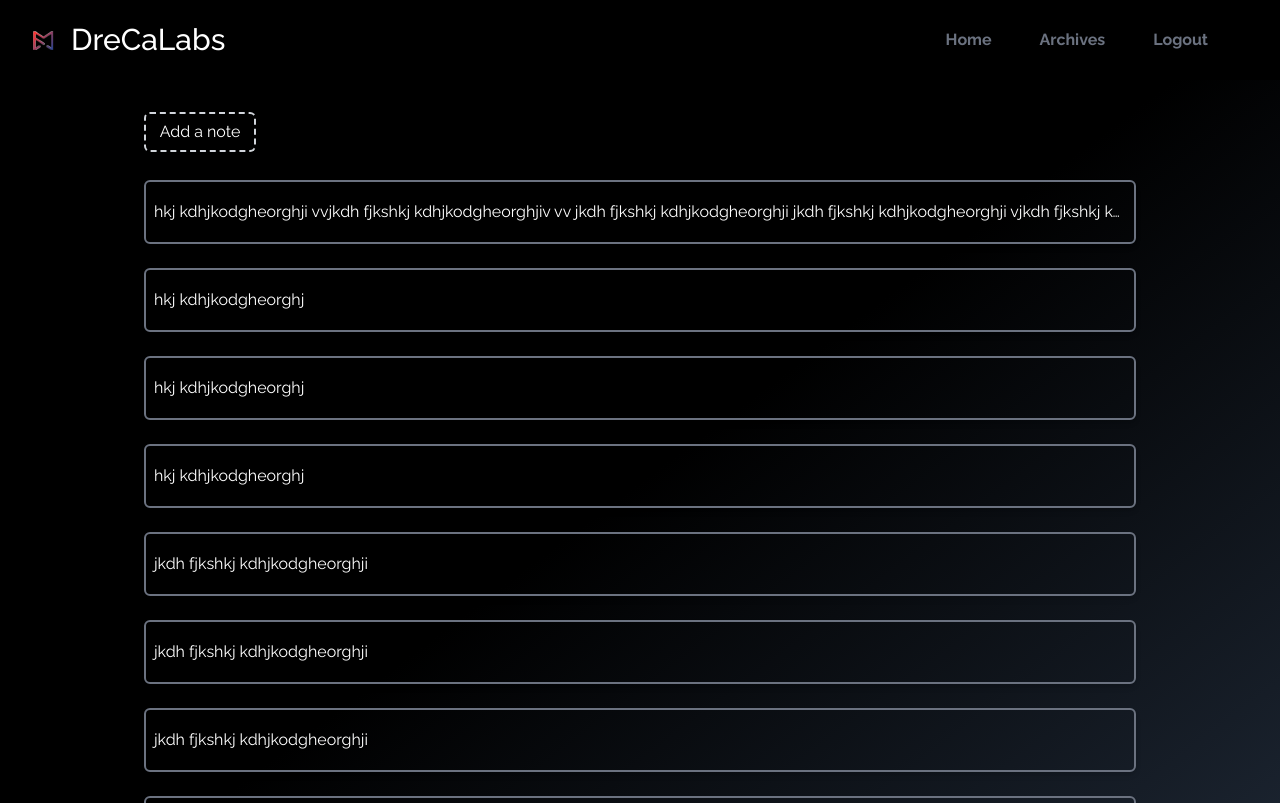
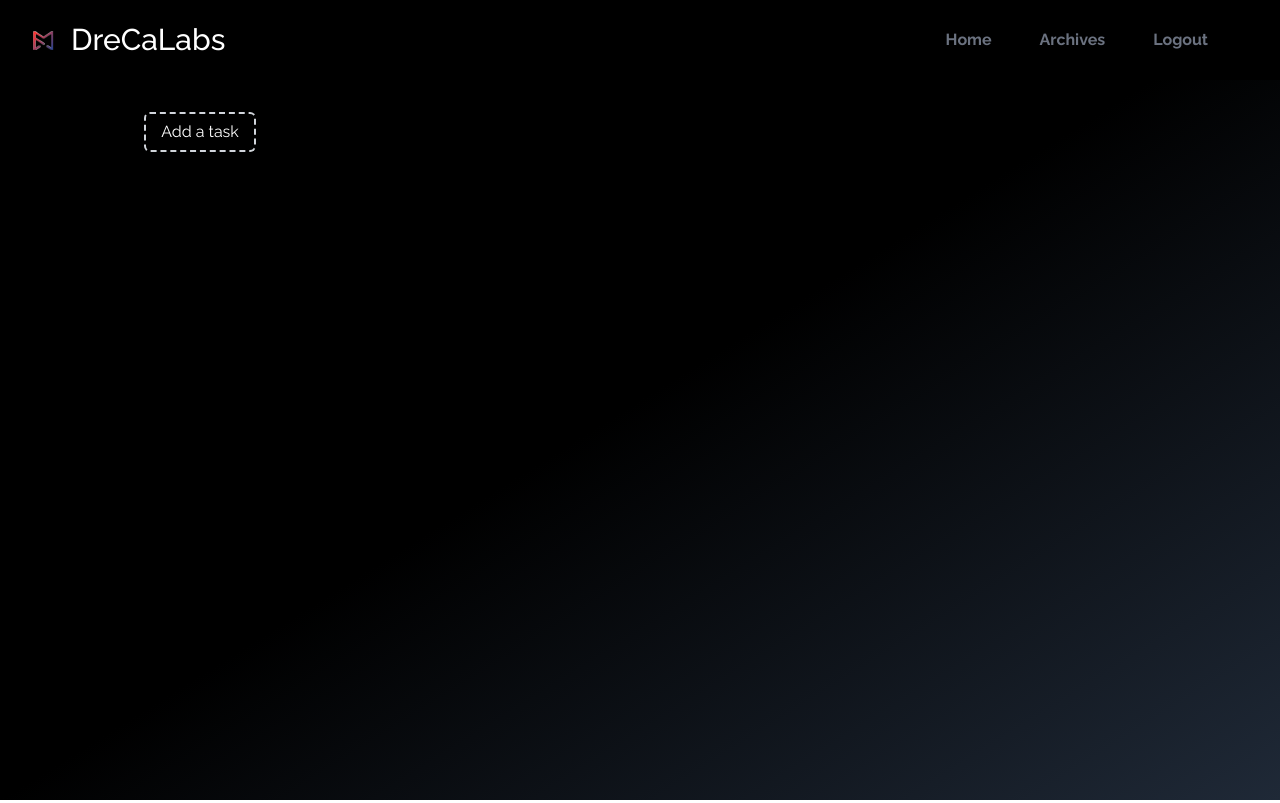
Before and after one commit to abhiiishek07/DreCaLabs-Assignment, a React (Create React App) app: page / in a window 1280 px wide. Shown: the top 803 px of the page. Built offline with nearby package versions, Linux system fonts and the light colour scheme.

Commit message:
Added state of task

```diff
--- a/src/pages/Home.jsx
+++ b/src/pages/Home.jsx
@@ -1,8 +1,20 @@
 import React, { useState } from "react";
 import Navbar from "../components/Navbar";
+import { BiMessageSquareAdd, BiMessageSquareX } from "react-icons/bi";
 
 function Home() {
   const [addNote, setAddNote] = useState(false);
+  const [tasks, setTasks] = useState([]);
+  const [msg, setMsg] = useState("");
+  const handleAddMsg = () => {
+    const newItem = {
+      id: Date.now(),
+      message: msg,
+    };
+    tasks.unshift(newItem);
+    setTasks(tasks);
+    setAddNote(!addNote);
+  };
   return (
     <>
       <Navbar />
@@ -12,62 +24,46 @@ function Home() {
             className="mt-28 ml-4 my-3 cursor-pointer hover:scale-105 duration-500  rounded-md border-dashed border-2 border-gray-300  h-10 flex justify-center items-center w-28 text-white"
             onClick={() => setAddNote(!addNote)}
           >
-            Add a note
+            Add a task
           </div>
 
           <div className="my-4 h-full flex flex-col mx-4 gap-6">
             {addNote && (
+              <div className="flex">
                 <textarea
                   placeholder="Enter Your Message"
-                rows="3"
-                className="p-2 bg-transparent border-2 rounded-md text-white focus:outline-none "
+                  rows="2"
+                  className="p-2 bg-transparent border-2 rounded-md text-white focus:outline-none w-full mr-1"
+                  onChange={(e) => setMsg(e.target.value)}
                 />
+
+                <div className="flex justify-center items-center gap-3">
+                  <BiMessageSquareAdd
+                    size={30}
+                    className="cursor-pointer"
+                    onClick={handleAddMsg}
+                  />
+                  <BiMessageSquareX
+                    size={30}
+                    className="cursor-pointer"
+                    onClick={() => setAddNote(!addNote)}
+                  />
+                </div>
+              </div>
             )}
-            <div className="w-full cursor-pointer hover:scale-105 duration-500 min-h-[4rem] h-auto  flex justify-start items-center p-2 rounded-md border-2 border-gray-500 shadow-md hover:bg-white hover:text-black">
+            {tasks.map((task) => {
+              return (
+                <div
+                  key={task.id}
+                  className="w-full cursor-pointer hover:scale-105 duration-500 min-h-[4rem] h-auto  flex justify-start items-center p-2 rounded-md border-2 border-gray-500 shadow-md hover:bg-white hover:text-black  hover:text-clip hover:whitespace-normal"
+                >
                   <p className="truncate  hover:text-clip hover:whitespace-normal ">
                     {" "}
-                hkj kdhjkodgheorghji vvjkdh fjkshkj kdhjkodgheorghjiv vv jkdh
-                fjkshkj kdhjkodgheorghji jkdh fjkshkj kdhjkodgheorghji vjkdh
-                fjkshkj kdhjkodgheorghji jkdh fjkshkj kdhjkodgheorghji jkdh
-                fjkshkj kdhjkodgheorghji jkdh fjkshkj kdhjkodgheorghji vvjkdh
-                fjkshkj kdhjkodgheorghjiv vv jkdh fjkshkj kdhjkodgheorghji jkdh
-                fjkshkj kdhjkodgheorghji vjkdh fjkshkj kdhjkodgheorghji
+                    {task.message}
                   </p>
                 </div>
-            <div className="w-full cursor-pointer hover:scale-105 duration-500 h-16 flex justify-start items-center p-2 rounded-md border-2 border-gray-500 shadow-md hover:bg-white hover:text-black">
-              <p className="truncate  hover:text-clip hover:whitespace-normal ">
-                {" "}
-                hkj kdhjkodgheorghj
-              </p>
-            </div>
-            <div className="w-full cursor-pointer hover:scale-105 duration-500 h-16 flex justify-start items-center p-2 rounded-md border-2 border-gray-500 shadow-md hover:bg-white hover:text-black">
-              <p className="truncate  hover:text-clip hover:whitespace-normal ">
-                {" "}
-                hkj kdhjkodgheorghj
-              </p>
-            </div>
-            <div className="w-full cursor-pointer hover:scale-105 duration-500 h-16 flex justify-start items-center p-2 rounded-md border-2 border-gray-500 shadow-md hover:bg-white hover:text-black">
-              <p className="truncate  hover:text-clip hover:whitespace-normal ">
-                {" "}
-                hkj kdhjkodgheorghj
-              </p>
-            </div>
-
-            <div className="w-full cursor-pointer hover:scale-105 duration-500 h-16 flex justify-start items-center p-2 rounded-md border-2 border-gray-500 shadow-md hover:bg-white hover:text-black">
-              jkdh fjkshkj kdhjkodgheorghji
-            </div>
-            <div className="w-full cursor-pointer hover:scale-105 duration-500 h-16 flex justify-start items-center p-2 rounded-md border-2 border-gray-500 shadow-md hover:bg-white hover:text-black">
-              jkdh fjkshkj kdhjkodgheorghji
-            </div>
-            <div className="w-full cursor-pointer hover:scale-105 duration-500 h-16 flex justify-start items-center p-2 rounded-md border-2 border-gray-500 shadow-md hover:bg-white hover:text-black">
-              jkdh fjkshkj kdhjkodgheorghji
-            </div>
-            <div className="w-full cursor-pointer hover:scale-105 duration-500 h-16 flex justify-start items-center p-2 rounded-md border-2 border-gray-500 shadow-md hover:bg-white hover:text-black">
-              jkdh fjkshkj kdhjkodgheorghji
-            </div>
-            <div className="w-full cursor-pointer hover:scale-105 duration-500 h-16 flex justify-start items-center p-2 rounded-md border-2 border-gray-500 shadow-md hover:bg-white hover:text-black">
-              jkdh fjkshkj kdhjkodgheorghji
-            </div>
+              );
+            })}
           </div>
         </div>
       </div>
```
Lines whose indentation alone changed are shown as unchanged.
